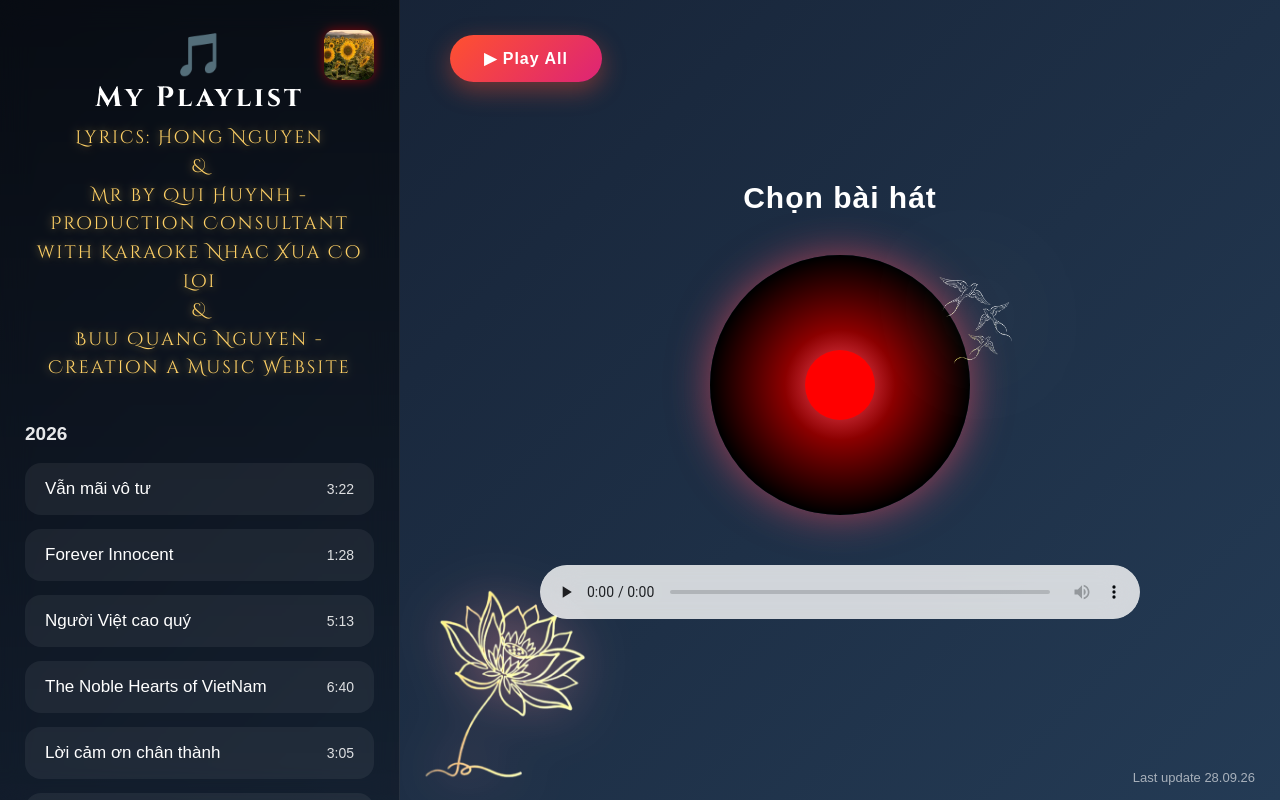
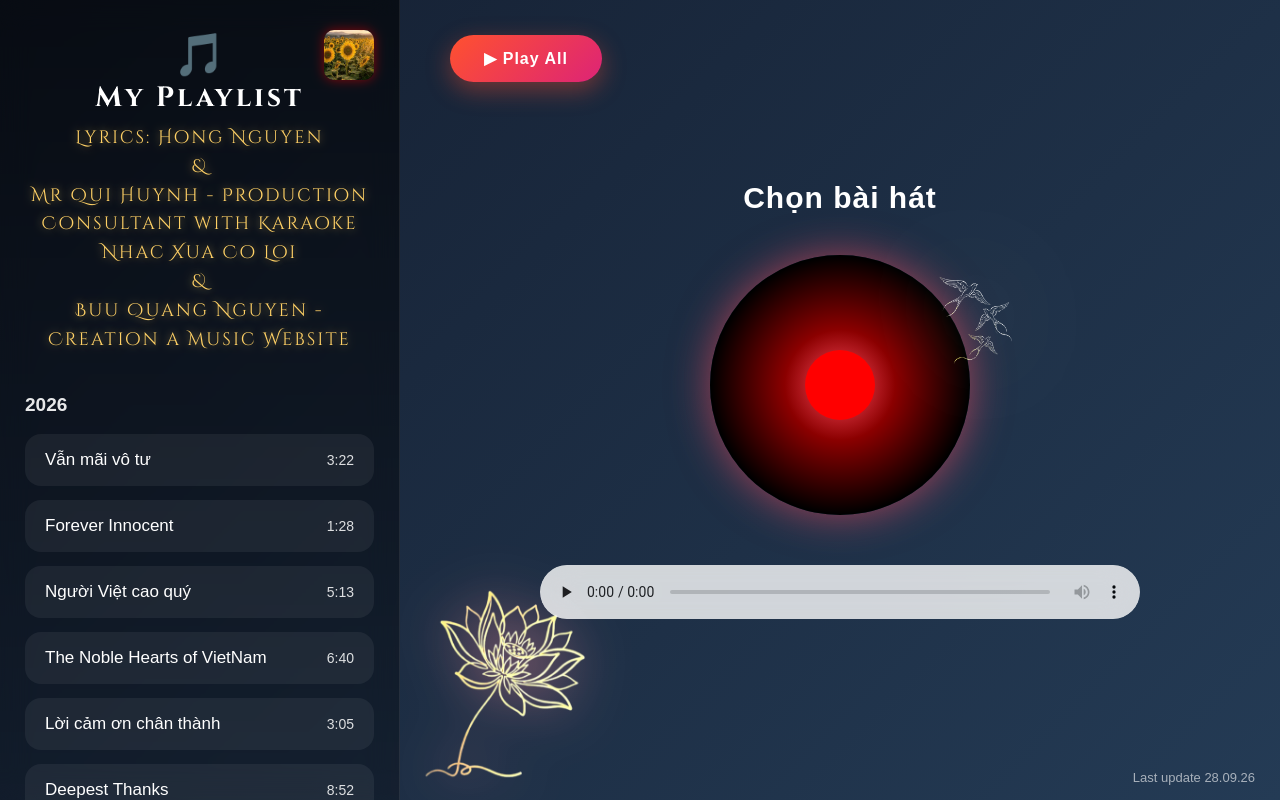
Before and after one commit to buuquang0009/Music-Playlist, a plain HTML site: page index.html in a window 1280 px wide. Drawn offline with Linux system fonts and the light colour scheme.

Commit message:
Update index.html

```diff
--- a/index.html
+++ b/index.html
@@ -31,7 +31,7 @@
         <div class="author-credit">
             Lyrics: Hong Nguyen <br>
             & <br>
-            Mr by Qui Huynh - Production Consultant with Karaoke Nhac Xua Co Loi<br>
+            Mr Qui Huynh - Production Consultant with Karaoke Nhac Xua Co Loi<br>
             & <br>
             Buu Quang Nguyen - Creation a Music Website <br>
         </div>
```
